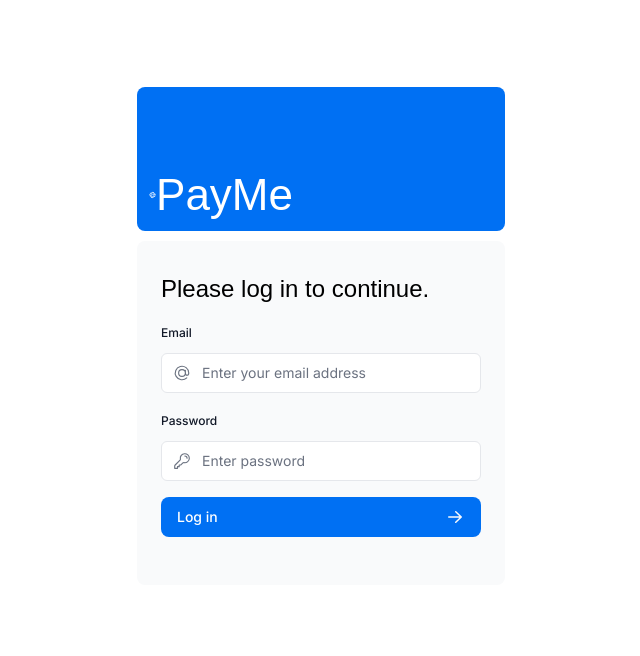
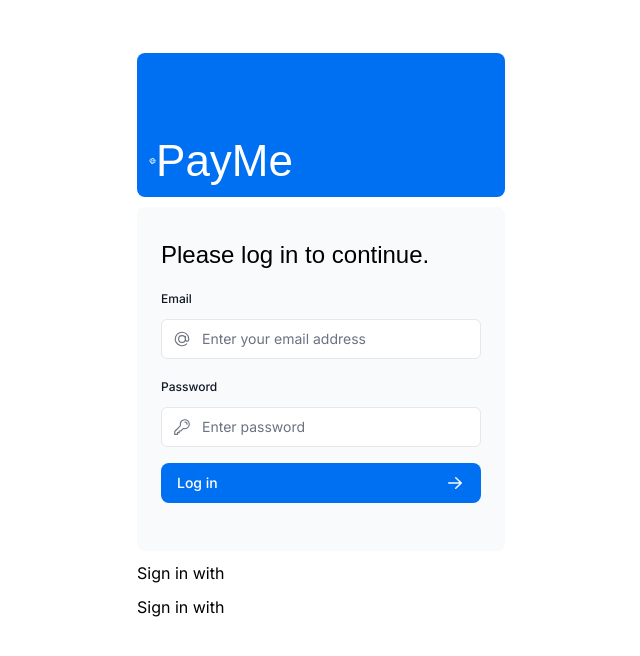
Before and after one commit to kgcarroll/next-invoice-app, a Next.js app: page /login in a window 1280 px wide. Shown: the top 656 px of the page, without its empty margins (319-959 px from the left). Built offline with nearby package versions, Linux system fonts and the light colour scheme; no server answers; a web font is replaced by a local one.

Commit message:
Added github auth, and started working on customer dashboard.

```diff
--- /dev/null
+++ b/app/api/auth/[...nextAuth]/route.ts
@@ -0,0 +1,3 @@
+import { handlers } from "@/auth" // Referring to the auth.ts we just created
+export const { GET, POST } = handlers
+export const runtime = "edge" // optional
--- a/app/dashboard/customers/[id]/edit/page.tsx
+++ b/app/dashboard/customers/[id]/edit/page.tsx
@@ -27,7 +27,7 @@ export default async function Page({ params }: { params: { id: string } }) {
         breadcrumbs={[
           { label: "Customers", href: "/dashboard/customers" },
           {
-            label: `Edit Customer : ${customer.name}`,
+            label: `Edit Customer`,
             href: `/dashboard/customers/${id}/edit`,
             active: true,
           },
--- a/app/lib/actions.ts
+++ b/app/lib/actions.ts
@@ -30,8 +30,13 @@ export async function authenticate(
 
 const FormSchema = z.object({
   id: z.string(),
-  name: z.string(),
-  email: z.string(),
+  name: z.string({
+    required_error: "Please provide a name.",
+    invalid_type_error: "Oops. Name must be a string.",
+  }),
+  email: z.string().email({
+    message: 'Please provide an email address.',
+  }),
   customerId: z.string({
     invalid_type_error: 'Please select a customer.',
   }),
@@ -164,7 +169,7 @@ export async function updateCustomer(
   if (!validatedFields.success) {
     return {
       errors: validatedFields.error.flatten().fieldErrors,
-      message: 'Missing Fields. Failed to Update Invoice.',
+      message: 'Missing Fields. Failed to Update Customer.',
     };
   }
   const { name, email } = validatedFields.data;
--- a/app/lib/data.ts
+++ b/app/lib/data.ts
@@ -3,7 +3,7 @@ import {
   CustomerField,
   CustomersTableType,
   InvoiceForm,
-  CustomerForm,
+  Customer,
   InvoicesTable,
   LatestInvoiceRaw,
   Revenue,
@@ -168,10 +168,12 @@ export async function fetchInvoiceById(id: string) {
 
 export async function fetchCustomerById(id: string) {
   try {
-    const data = await sql<CustomerForm>`
+    const data = await sql<Customer>`
       SELECT
         customers.id,
-        customers.name
+        customers.name,
+        customers.image_url,
+        customers.email
       FROM customers
       WHERE customers.id = ${id};
     `;
--- a/app/lib/definitions.ts
+++ b/app/lib/definitions.ts
@@ -86,8 +86,3 @@ export type InvoiceForm = {
   amount: number;
   status: 'pending' | 'paid';
 };
-
-export type CustomerForm = {
-  id: string;
-  name: string;
-};
--- a/app/login/page.tsx
+++ b/app/login/page.tsx
@@ -1,13 +1,19 @@
+import { redirect } from "next/navigation";
 import AcmeLogo from "@/app/ui/acme-logo";
 import LoginForm from "@/app/ui/login-form";
 import { Metadata } from "next";
+import { signIn, auth, providerMap } from "@/auth";
+import { AuthError } from "next-auth";
 
 // Page specfic metadata overrides global.
 export const metadata: Metadata = {
   title: "Login",
 };
 
-export default function LoginPage() {
+export default async function LoginPage(props: {
+  searchParams: { callbackUrl: string | undefined };
+}) {
+  const session = await auth();
   return (
     <main className="flex items-center justify-center md:h-screen">
       <div className="relative mx-auto flex w-full max-w-[400px] flex-col space-y-2.5 p-4 md:-mt-32">
@@ -17,6 +23,32 @@ export default function LoginPage() {
           </div>
         </div>
         <LoginForm />
+        {Object.values(providerMap).map((provider) => (
+          <form
+            action={async () => {
+              "use server";
+              try {
+                await signIn(provider.id, {
+                  redirectTo: props.searchParams?.callbackUrl ?? "",
+                });
+              } catch (error) {
+                // Signin can fail for a number of reasons, such as the user
+                // not existing, or the user not having the correct role.
+                // In some cases, you may want to redirect to a custom error
+                if (error instanceof AuthError) {
+                  // return redirect(`${SIGNIN_ERROR_URL}?error=${error.type}`);
+                  return redirect("/");
+                }
+
+                throw error;
+              }
+            }}
+          >
+            <button type="submit">
+              <span>Sign in with {provider.name}</span>
+            </button>
+          </form>
+        ))}
       </div>
     </main>
   );
--- a/app/ui/customers/edit-form.tsx
+++ b/app/ui/customers/edit-form.tsx
@@ -1,5 +1,5 @@
 "use client";
-import { CustomerForm } from "@/app/lib/definitions";
+import { Customer } from "@/app/lib/definitions";
 import {
   // CheckIcon,
   // ClockIcon,
@@ -7,15 +7,13 @@ import {
   UserCircleIcon,
 } from "@heroicons/react/24/outline";
 import Link from "next/link";
+import Image from "next/image";
 import { Button } from "@/app/ui/button";
 import { updateCustomer, CustomerState } from "@/app/lib/actions";
 import { useActionState } from "react";
+// import { customers } from "@/app/lib/placeholder-data";
 
-export default function EditCustomerForm({
-  customer,
-}: {
-  customer: CustomerForm;
-}) {
+export default function EditCustomerForm({ customer }: { customer: Customer }) {
   const initialState: CustomerState = { message: null, errors: {} };
   const updateCustomerWithId = updateCustomer.bind(null, customer.id);
   const [state, formAction] = useActionState(
@@ -27,13 +25,23 @@ export default function EditCustomerForm({
     <form action={formAction}>
       <input type="hidden" name="id" value={customer.id} />
       <div className="rounded-md bg-gray-50 p-4 md:p-6">
+        <div className="customer-detail mb-4 flex flex-row-reverse justify-end gap-2 items-center">
+          <h2>{customer.name}</h2>
+          <Image
+            src={customer.image_url}
+            className="rounded-full"
+            alt={`${customer.name}'s profile picture`}
+            width={40}
+            height={40}
+          />
+        </div>
         {/* Customer Name */}
         <div className="mb-4">
           <label
             htmlFor="customerId"
             className="mb-2 block text-sm font-medium"
           >
-            Customer Name
+            Name
           </label>
           <div className="relative mt-2 rounded-md">
             <div className="relative">
@@ -41,8 +49,8 @@ export default function EditCustomerForm({
                 id="customerId"
                 name="customerId"
                 type="text"
-                // defaultValue={invoice.amount}
-                placeholder="Enter customer name..."
+                aria-describedby="name-error"
+                defaultValue={customer.name}
                 className="peer block w-full rounded-md border border-gray-200 py-2 pl-10 text-sm outline-2 placeholder:text-gray-500"
               />
               <UserCircleIcon className="pointer-events-none absolute left-3 top-1/2 h-[18px] w-[18px] -translate-y-1/2 text-gray-500" />
@@ -72,20 +80,20 @@ export default function EditCustomerForm({
                 id="customerEmail"
                 name="customerEmail"
                 type="text"
-                // defaultValue={invoice.amount}
-                placeholder="Enter customer name..."
+                aria-describedby="email-error"
+                defaultValue={customer.email}
                 className="peer block w-full rounded-md border border-gray-200 py-2 pl-10 text-sm outline-2 placeholder:text-gray-500"
               />
               <UserCircleIcon className="pointer-events-none absolute left-3 top-1/2 h-[18px] w-[18px] -translate-y-1/2 text-gray-500" />
             </div>
-            {/* <div id="amount-error" aria-live="polite" aria-atomic="true">
-              {state.errors?.amount &&
-                state.errors.amount.map((error: string) => (
+            <div id="email-error" aria-live="polite" aria-atomic="true">
+              {state.errors?.email &&
+                state.errors.email.map((error: string) => (
                   <p className="mt-2 text-sm text-red-500" key={error}>
                     {error}
                   </p>
                 ))}
-            </div> */}
+            </div>
           </div>
         </div>
       </div>
--- a/auth.ts
+++ b/auth.ts
@@ -1,10 +1,12 @@
 import NextAuth from 'next-auth';
 import { authConfig } from './auth.config';
+import GitHub from "next-auth/providers/github"
 import Credentials from 'next-auth/providers/credentials';
+import type { Provider } from "next-auth/providers"
 import { z } from 'zod';
 import { sql } from '@vercel/postgres';
 import type { User } from '@/app/lib/definitions';
-import bcrypt from 'bcrypt';
+import bcrypt from 'bcryptjs';
 
 
 
@@ -18,9 +20,9 @@ async function getUser(email: string): Promise<User | undefined> {
   }
 }
 
-export const { auth, signIn, signOut } = NextAuth({
-	...authConfig,
-	providers: [
+
+const providers: Provider[] = [
+  GitHub,
   Credentials({
     async authorize(credentials) {
       const parsedCredentials = z
@@ -31,7 +33,6 @@ export const { auth, signIn, signOut } = NextAuth({
         const { email, password } = parsedCredentials.data;
         const user = await getUser(email);
         if (!user) return null;
-
         const passwordsMatch = await bcrypt.compare(password, user.password);
         if (passwordsMatch) return user;
       }
@@ -39,6 +40,25 @@ export const { auth, signIn, signOut } = NextAuth({
       console.log('Invalid credentials');
       return null;
     },
-		}),
-	],
-});
+  })
+]
+
+export const providerMap = providers
+  .map((provider) => {
+    if (typeof provider === "function") {
+      const providerData = provider()
+      return { id: providerData.id, name: providerData.name }
+    } else {
+      return { id: provider.id, name: provider.name }
+    }
+  })
+  .filter((provider) => provider.id !== "credentials")
+
+
+export const { handlers, auth, signIn, signOut } = NextAuth({
+	...authConfig,
+	providers,
+  pages: {
+    signIn: "/login",
+  }
+})
--- a/middleware.ts
+++ b/middleware.ts
@@ -1,5 +1,7 @@
 import NextAuth from 'next-auth';
 import { authConfig } from './auth.config';
+
+// export { auth as middleware } from "@/auth"
 
 export default NextAuth(authConfig).auth;
 
--- a/package.json
+++ b/package.json
@@ -12,9 +12,10 @@
     "@vercel/postgres": "^0.10.0",
     "autoprefixer": "10.4.19",
     "bcrypt": "^5.1.1",
+    "bcryptjs": "^2.4.3",
     "clsx": "^2.1.1",
     "next": "15.0.0-canary.56",
-    "next-auth": "5.0.0-beta.20",
+    "next-auth": "5.0.0-beta.21",
     "postcss": "8.4.38",
     "react": "19.0.0-rc-f38c22b244-20240704",
     "react-dom": "19.0.0-rc-f38c22b244-20240704",
@@ -25,6 +26,7 @@
   },
   "devDependencies": {
     "@types/bcrypt": "^5.0.2",
+    "@types/bcryptjs": "^2.4.6",
     "@types/node": "20.14.8",
     "@types/react": "18.3.3",
     "@types/react-dom": "18.3.0",
```
Also changed, not shown: 1 other file (tests, documents, lock files or other folders). Lines whose indentation alone changed are shown as unchanged.
